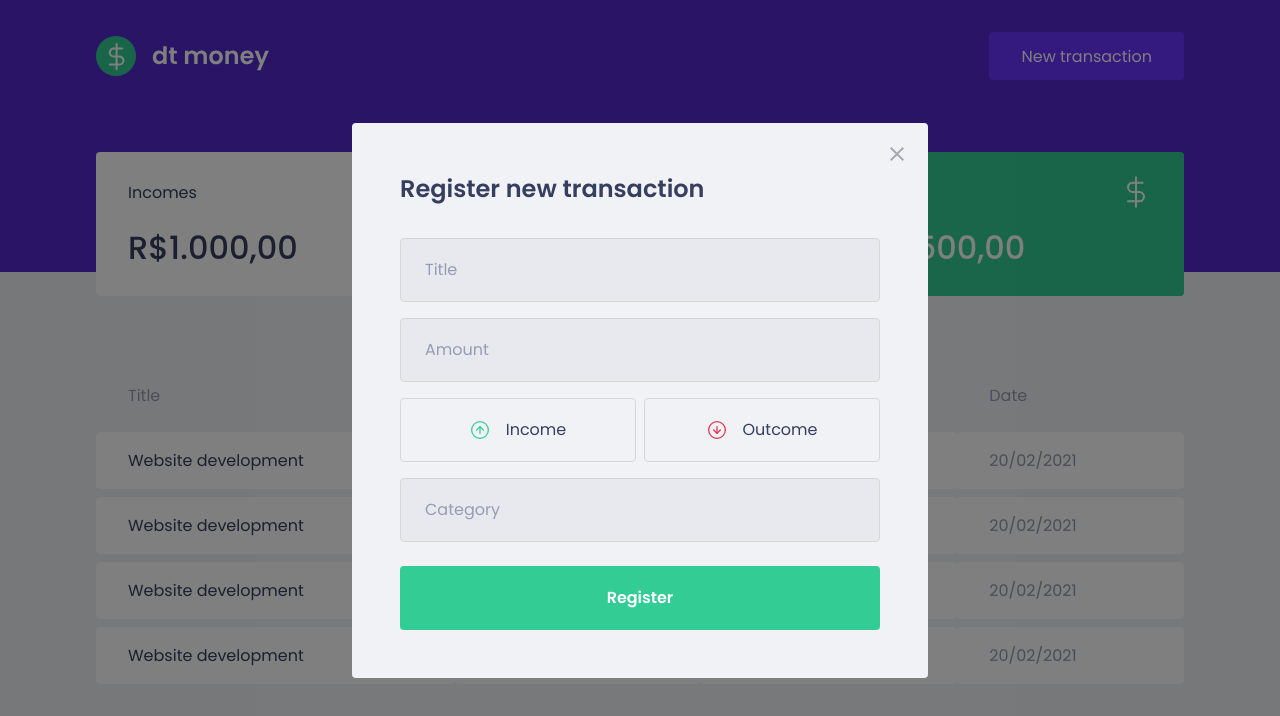
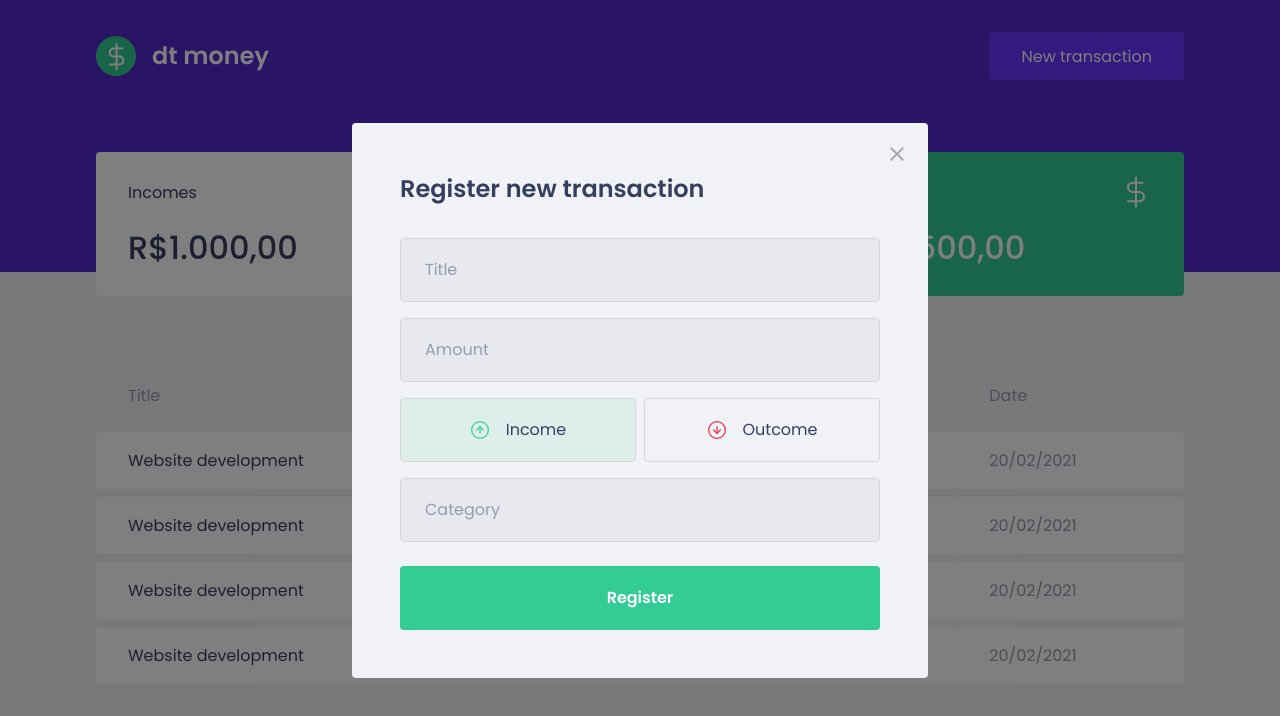
Before and after one commit to joaopcm/dt-money, a React (Create React App) app: page / in a window 1280 px wide. Both pictures are taken after a click on the button "New transaction". Shown: the top 716 px of the page. Built offline with nearby package versions, Linux system fonts and the light colour scheme; no server answers; what miragejs would draw is missing.

Commit message:
feat: add colors to radio buttons

```diff
--- a/src/components/NewTransactionModal/index.tsx
+++ b/src/components/NewTransactionModal/index.tsx
@@ -1,8 +1,9 @@
+import { useState } from "react";
 import Modal from "react-modal";
 import closeImg from "../../assets/close.svg";
 import incomeImg from "../../assets/income.svg";
 import outcomeImg from "../../assets/outcome.svg";
-import { Container, TransactionTypeContainer } from "./styles";
+import { Container, TransactionTypeContainer, RadioBox } from "./styles";
 
 interface NewTransactionModalProps {
   isOpen: boolean;
@@ -13,6 +14,8 @@ export function NewTransactionModal({
   isOpen,
   onRequestClose,
 }: NewTransactionModalProps) {
+  const [type, setType] = useState("deposit");
+
   return (
     <Modal
       isOpen={isOpen}
@@ -31,14 +34,24 @@ export function NewTransactionModal({
         <input placeholder="Amount" type="number" />
 
         <TransactionTypeContainer>
-          <button type="button">
+          <RadioBox
+            type="button"
+            onClick={() => setType("deposit")}
+            isActive={type === "deposit"}
+            activeColor="green"
+          >
             <img src={incomeImg} alt="Income" />
             <span>Income</span>
-          </button>
-          <button type="button">
+          </RadioBox>
+          <RadioBox
+            type="button"
+            onClick={() => setType("withdraw")}
+            isActive={type === "withdraw"}
+            activeColor="red"
+          >
             <img src={outcomeImg} alt="Outcome" />
             <span>Outcome</span>
-          </button>
+          </RadioBox>
         </TransactionTypeContainer>
 
         <input placeholder="Category" />
--- a/src/components/NewTransactionModal/styles.ts
+++ b/src/components/NewTransactionModal/styles.ts
@@ -1,5 +1,5 @@
 import styled from "styled-components";
-import { darken } from "polished";
+import { darken, transparentize } from "polished";
 
 export const Container = styled.form`
   h2 {
@@ -51,12 +51,26 @@ export const TransactionTypeContainer = styled.div`
   display: grid;
   grid-template-columns: repeat(2, 1fr);
   gap: 0.5rem;
+`;
 
-  button {
+interface RadioBoxProps {
+  isActive: boolean;
+  activeColor: "green" | "red";
+}
+
+const colors = {
+  green: "#33cc95",
+  red: "#e52e4d",
+};
+
+export const RadioBox = styled.button<RadioBoxProps>`
   height: 4rem;
   border: 1px solid var(--border-color);
   border-radius: 0.25rem;
-    background: transparent;
+  background: ${(props) =>
+    props.isActive
+      ? transparentize(0.9, colors[props.activeColor])
+      : "transparent"};
   display: flex;
   align-items: center;
   justify-content: center;
@@ -77,5 +91,4 @@ export const TransactionTypeContainer = styled.div`
     font-size: 1rem;
     color: var(--text-title);
   }
-  }
 `;
```
Lines whose indentation alone changed are shown as unchanged.
